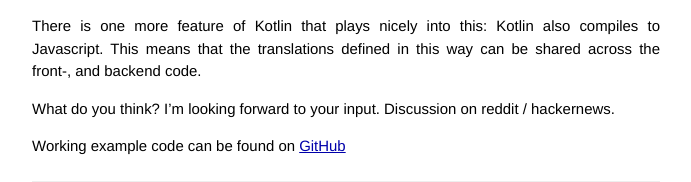
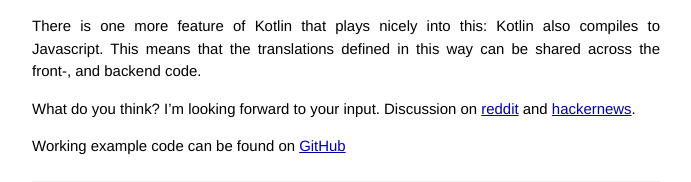
Before and after one commit to ayedo/ayedo.github.io, a Jekyll site: the page built from _posts/2020-02-15-typesafe-i18n-made-easy.markdown, in a window 1280 px wide. Shown: the part 2132-2314 px from the top of the page, without its empty margins (294-985 px from the left). Built offline with Jekyll 4.4.1, drawn with Linux system fonts in a browser that asks for light colours.

Commit message:
add links to reddit, and hackernews

```diff
--- a/_posts/2020-02-15-typesafe-i18n-made-easy.markdown
+++ b/_posts/2020-02-15-typesafe-i18n-made-easy.markdown
@@ -97,6 +97,6 @@ What are the disadvantages of the approach? The ones I found:
 
 There is one more feature of Kotlin that plays nicely into this: Kotlin also compiles to Javascript. This means that the translations defined in this way can be shared across the front-, and backend code.
 
-What do you think? I'm looking forward to your input. Discussion on reddit / hackernews.
+What do you think? I'm looking forward to your input. Discussion on <a href="https://www.reddit.com/r/programming/comments/f6hewi/typesafe_i18n_made_easy_with_kotlin/">reddit</a> and <a  href="https://news.ycombinator.com/item?id=22370096">hackernews</a>.
 
 Working example code can be found on [GitHub](https://github.com/ayedo/typesafei18n)
```
Also changed, not shown: 5 other files.
